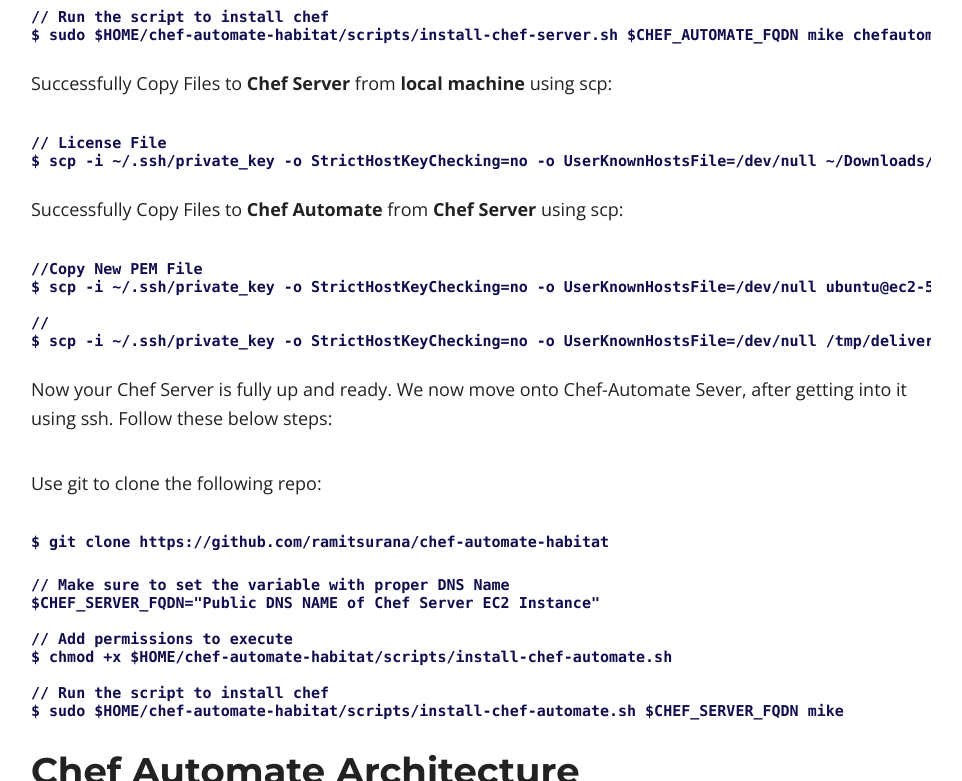
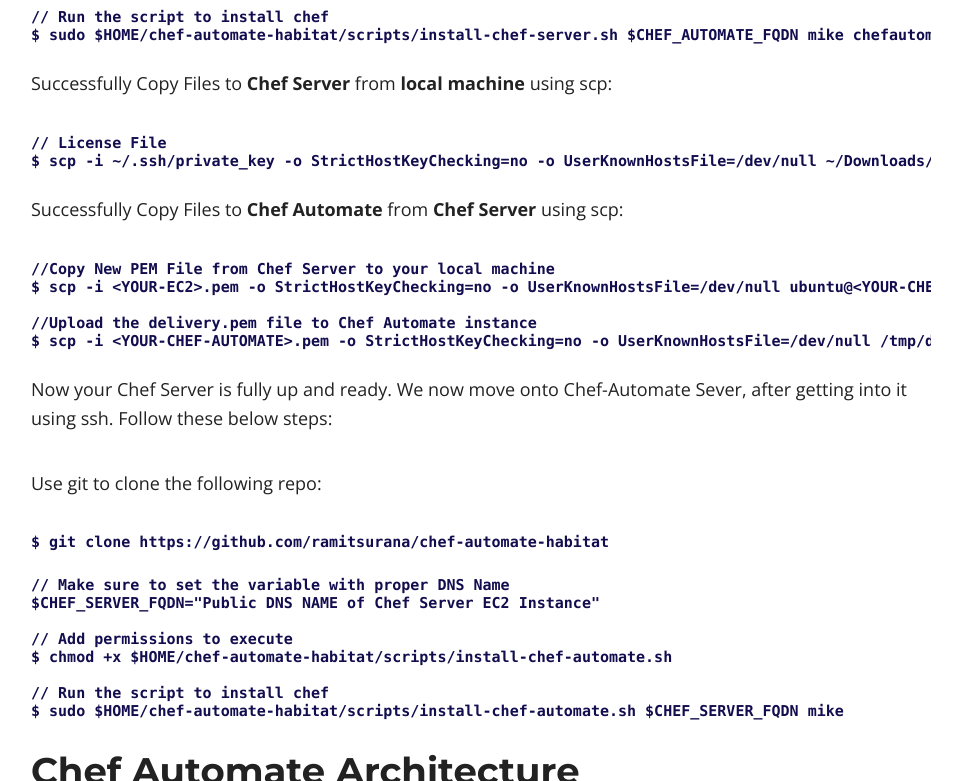
Before and after one commit to ramit05/myblog, a Jekyll site: the page built from _posts/2018-01-14-ci-cd-chef-automate.md, in a window 1280 px wide and 900 px high, scrolled down 10641 px, cut to the strip 0-781 px from the top of the window. Shown: the whole strip, without its empty margins (159-1121 px from the left). Built offline with Jekyll 4.4.1, drawn with Linux system fonts in a browser that asks for light colours; nearby versions of some CDN libraries; comment, search, counter and statistics services are not loaded.

Commit message:
fix workflow 3

`````diff
--- a/_posts/2018-01-14-ci-cd-chef-automate.md
+++ b/_posts/2018-01-14-ci-cd-chef-automate.md
@@ -230,11 +230,11 @@
 
 Successfully Copy Files to **Chef Automate** from **Chef Server** using scp:
 ````
-//Copy New PEM File
-$ scp -i ~/.ssh/private_key -o StrictHostKeyChecking=no -o UserKnownHostsFile=/dev/null ubuntu@ec2-54-82-165-62.compute-1.amazonaws.com:/drop/delivery.pem /tmp
+//Copy New PEM File from Chef Server to your local machine
+$ scp -i <YOUR-EC2>.pem -o StrictHostKeyChecking=no -o UserKnownHostsFile=/dev/null ubuntu@<YOUR-CHEF-SERVER-DNS>:/drop/delivery.pem /tmp
 
-//
-$ scp -i ~/.ssh/private_key -o StrictHostKeyChecking=no -o UserKnownHostsFile=/dev/null /tmp/delivery.pem ubuntu@ec2-52-91-162-254.compute-1.amazonaws.com:/tmp
+//Upload the delivery.pem file to Chef Automate instance
+$ scp -i <YOUR-CHEF-AUTOMATE>.pem -o StrictHostKeyChecking=no -o UserKnownHostsFile=/dev/null /tmp/delivery.pem ubuntu@<YOUR-CHEF-AUTOMATE-DNS>:/tmp
 ````
 Now your Chef Server is fully up and ready. We now move onto Chef-Automate Sever, after getting into it using ssh. Follow these below steps:
 
`````
